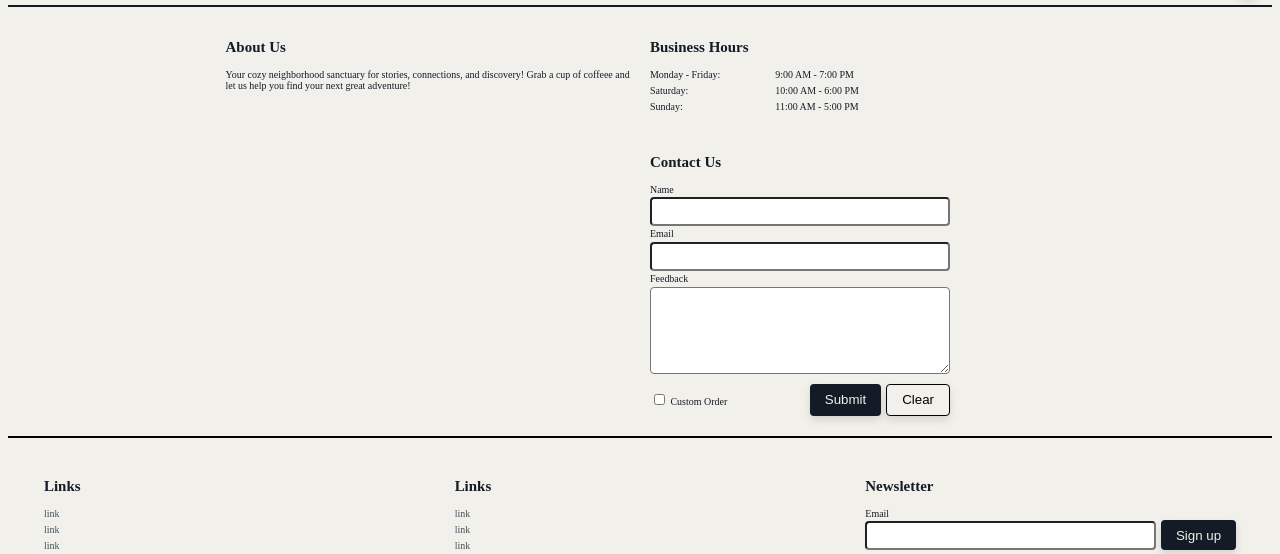
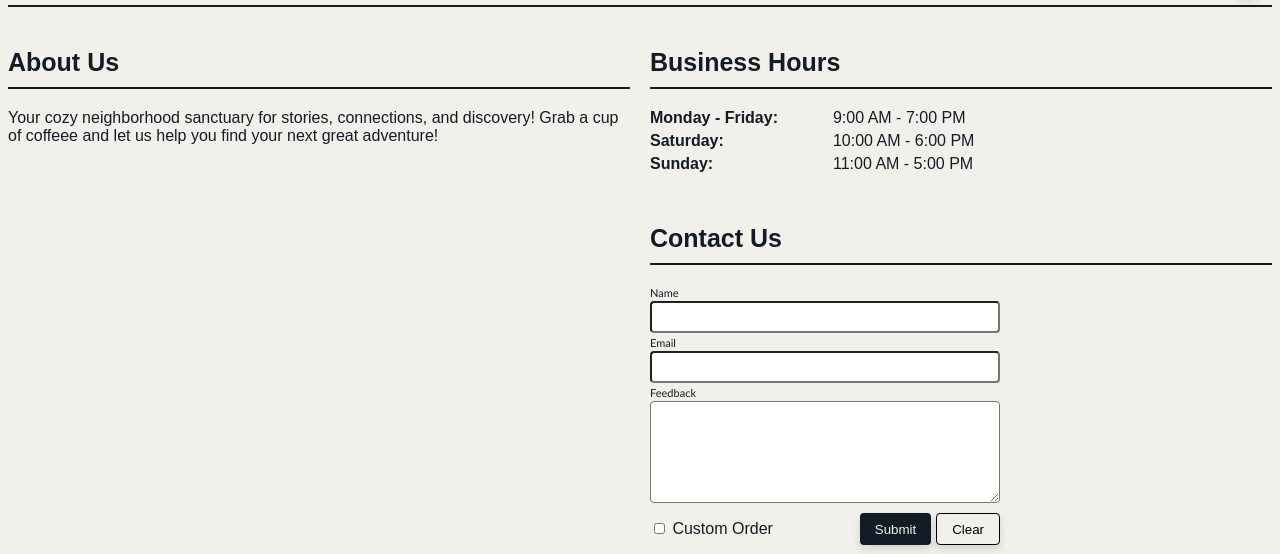
Before and after one commit to dev-NC/sophia-webdev-touchstone, a website: page about.html in a window 1280 px wide. Shown: the part 100-654 px from the top of the page. Drawn offline with Linux system fonts and the light colour scheme.

Commit message:
feat:  updated styling to use new typography

```diff
--- a/about.html
+++ b/about.html
@@ -62,7 +62,7 @@
                                 <textarea name="feedback" rows="5" required></textarea>
                             </label>
                             <div class="contact-us-bottom">
-                                <label>
+                                <label class="checkbox-label">
                                     <input type="checkbox" name="checkbox">
                                     Custom Order
                                 </label>
--- a/assets/styles/about.css
+++ b/assets/styles/about.css
@@ -11,13 +11,26 @@
 
 .about-section .flex-container {
     display: flex;
-    align-items: flex-start;
     gap: 2rem;
-    margin: 0 auto;
 }
 
 .about-us-content {
     flex: 1;
+}
+
+.about-us-content h2 {
+    font-family: var(--font-title);
+    font-weight: var(--font-title-weight);
+    font-size: var(--font-title-size);
+    text-align: left;
+    border-bottom: 2px solid;
+    padding-bottom: 1rem;
+}
+
+.about-us-content p {
+    font-family: var(--font-body);
+    font-weight: var(--font-body-weight);
+    font-size: var(--font-body-size);
 }
 
 .about-section .right-column {
@@ -27,9 +40,13 @@
     gap: 2rem;
 }
 
-.business-hours-content,
-.contact-us-content {
-    flex: 1;
+.business-hours-content h2 {
+    font-family: var(--font-title);
+    font-weight: var(--font-title-weight);
+    font-size: var(--font-title-size);
+    text-align: left;
+    border-bottom: 2px solid;
+    padding-bottom: 1rem;
 }
 
 .business-hours-grid {
@@ -38,8 +55,25 @@
     gap: 0.5rem 1.5rem;
 }
 
+.business-hours-grid dt {
+    font-family: var(--font-body-strong);
+    font-weight: var(--font-body-strong-weight);
+    font-size: var(--font-body-strong-size);
+}
+
+.business-hours-grid dd {
+    font-family: var(--font-body);
+    font-weight: var(--font-body-weight);
+    font-size: var(--font-body-size);
+}
+
 .contact-us-content h2 {
-    font-size: 1.5rem;
+    font-family: var(--font-title);
+    font-weight: var(--font-title-weight);
+    font-size: var(--font-title-size);
+    text-align: left;
+    border-bottom: 2px solid;
+    padding-bottom: 1rem;
 }
 
 .contact-us-content form {
@@ -53,19 +87,28 @@
     flex: 1;
     display: flex;
     flex-direction: column;
+    font-family: var(--font-captions);
+    font-weight: var(--font-captions-weight);
+    font-size: var(--font-captions-size);
     margin-top: 0.25rem;
 }
 
 .contact-us-content input[type="text"],
 .contact-us-content input[type="email"] {
-    max-width: 300px;
+    max-width: 350px;
+    font-family: var(--font-body);
+    font-weight: var(--font-body-weight);
+    font-size: var(--font-body-size);
     border-radius: 4px;
     margin-top: 0.25rem;
     padding: 0.5rem 1rem;
 }
 
 .contact-us-content textarea {
-    max-width: 300px;
+    max-width: 350px;
+    font-family: var(--font-body);
+    font-weight: var(--font-body-weight);
+    font-size: var(--font-body-size);
     border-radius: 4px;
     margin-top: 0.25rem;
     padding: 0.5rem 1rem;
@@ -73,14 +116,20 @@
 }
 
 .contact-us-bottom {
-    max-width: 300px;
+    max-width: 350px;
     display: flex;
     align-items: center;
     justify-content: space-between;
     margin-top: 1rem;
 }
 
-.contact-us-content input[type="checkbox"] {
+.contact-us-bottom .checkbox-label {
+    font-family: var(--font-body);
+    font-weight: var(--font-body-weight);
+    font-size: var(--font-body-size);
+}
+
+.contact-us-bottom input[type="checkbox"] {
     height: 1.1rem;
     width: 1.1rem;
     cursor: pointer;
--- a/assets/styles/card.css
+++ b/assets/styles/card.css
@@ -40,13 +40,17 @@
 }
 
 .card-details h4 {
-    font-size: 2rem;
-    font-weight: 800;
+    font-family: var(--font-body-strong);
+    font-weight: var(--font-body-strong-weight);
+    font-size: var(--font-body-strong-size);
     line-height: 0.5;
     margin-bottom: 0;
 }
 
 .card-details p {
-    font-size: 1.25rem;
+    font-family: var(--font-body);
+    font-weight: var(--font-body-weight);
+    font-size: var(--font-body-size);
+    line-height: 0.5;
     margin-bottom: 0;
 }
--- a/assets/styles/category.css
+++ b/assets/styles/category.css
@@ -10,10 +10,11 @@
 }
 
 .category-section h2 {
-    width: 100%;
+    font-family: var(--font-title);
+    font-weight: var(--font-title-weight);
+    font-size: var(--font-title-size);
     text-align: left;
-    font-size: 2rem;
-    border-bottom: 2px solid black;
+    border-bottom: 2px solid;
     padding-bottom: 1rem;
 }
 
--- a/assets/styles/footer.css
+++ b/assets/styles/footer.css
@@ -3,7 +3,7 @@
 @import "root.css" layer(root);
 
 footer {
-    border-top: 2px solid black;
+    border-top: 2px solid;
 }
 
 footer .flex-container {
@@ -21,6 +21,12 @@ footer .flex-container {
     padding: 2rem;
 }
 
+.footer-nav h2 {
+    font-family: var(--font-subtitle);
+    font-weight: var(--font-subtitle-weight);
+    font-size: var(--font-subtitle-size);
+}
+
 .footer-nav ul {
     list-style: none;
     padding: 0;
@@ -33,6 +39,9 @@ footer .flex-container {
 .footer-nav a {
     text-decoration: none;
     color: var(--highlight-color);
+    font-family: var(--font-captions);
+    font-weight: var(--font-captions-weight);
+    font-size: var(--font-captions-size);
 }
 
 .footer-nav a:hover {
@@ -44,27 +53,33 @@ footer .flex-container {
 }
 
 .footer-newsletter h2 {
-    font-size: 1.5rem;
+    font-family: var(--font-subtitle);
+    font-weight: var(--font-subtitle-weight);
+    font-size: var(--font-subtitle-size);
 }
 
 .footer-newsletter form {
     display: flex;
     gap: 0.5rem;
     flex-wrap: wrap;
-    font-size: 1rem;
 }
 
 .footer-newsletter label {
     flex: 1;
     display: flex;
     flex-direction: column;
+    font-family: var(--font-captions);
+    font-weight: var(--font-captions-weight);
+    font-size: var(--font-captions-size);
 }
 
 .footer-newsletter input[type="email"] {
-    width: 100%;
     border-radius: 4px;
     margin-top: 0.25rem;
     padding: 0.5rem 1rem;
+    font-family: var(--font-body);
+    font-weight: var(--font-body-weight);
+    font-size: var(--font-body-size);
 }
 
 .footer-newsletter input[type="submit"] {
--- a/assets/styles/header.css
+++ b/assets/styles/header.css
@@ -15,7 +15,6 @@ header .flex-container {
 }
 
 .header-upper {
-    width: 100%;
     display: flex;
     align-items: center;
 }
@@ -36,7 +35,6 @@ header .flex-container {
 }
 
 .header-lower {
-    width: 100%;
     display: flex;
 }
 
--- a/assets/styles/product.css
+++ b/assets/styles/product.css
@@ -5,6 +5,7 @@
 .add-to-cart-btn {
     align-self: flex-end;
     background: var(--main-background-color);
+    margin-top: 2rem;
     padding: 0.75rem 1.5rem;
     border: 1px solid;
     border-radius: 4px;
--- a/assets/styles/promo.css
+++ b/assets/styles/promo.css
@@ -39,13 +39,17 @@
 }
 
 .promo-content h2 {
-    font-size: 2rem;
-    font-weight: 800;
-    margin-bottom: 1rem;
+    font-family: var(--font-title);
+    font-weight: var(--font-title-weight);
+    font-size: var(--font-title-size);
+    margin-bottom: 0rem;
 }
 
 .promo-content p {
-    font-size: 1.5rem;
+    font-family: var(--font-body-large);
+    font-weight: var(--font-body-large-weight);
+    font-size: var(--font-body-large-size);
+    margin-top: 0rem;
     margin-bottom: 2rem;
 }
 
@@ -53,8 +57,9 @@
     display: inline-block;
     background: var(--primary-color);
     color: var(--main-background-color);
-    font-size: 1.5rem;
-    font-weight: 600;
+    font-family: var(--font-body);
+    font-weight: bold;
+    font-size: var(--font-body-size);
     padding: 1rem 2rem;
     border: none;
     border-radius: 6px;
--- a/assets/styles/root.css
+++ b/assets/styles/root.css
@@ -67,6 +67,8 @@
 }
 
 html {
+    font-family: var(--font-body);
+    font-weight: var(--font-body-weight);
     font-size: 62.4%;
     color: var(--default-font-color);
     background-color: var(--main-background-color);
--- a/assets/styles/values-grid.css
+++ b/assets/styles/values-grid.css
@@ -10,11 +10,13 @@
 }
 
 .values-section h2 {
+    font-family: var(--font-title);
+    font-weight: var(--font-title-weight);
+    font-size: var(--font-title-size);
     text-align: left;
-    font-size: 2rem;
     margin-bottom: 2.5rem;
     padding-bottom: 1rem;
-    border-bottom: 2px solid black;
+    border-bottom: 2px solid;
 }
 
 .values-grid {
@@ -38,12 +40,16 @@
 }
 
 .value-card h3 {
-    font-size: 1.25rem;
+    font-family: var(--font-body-strong);
+    font-weight: var(--font-body-strong-weight);
+    font-size: var(--font-body-strong-size);
     margin-top: 0;
     margin-bottom: 0.5rem;
 }
 
 .value-card p {
-    line-height: 1.6;
+    font-family: var(--font-body);
+    font-weight: var(--font-body-weight);
+    font-size: var(--font-body-size);
     margin: 0;
 }
```
